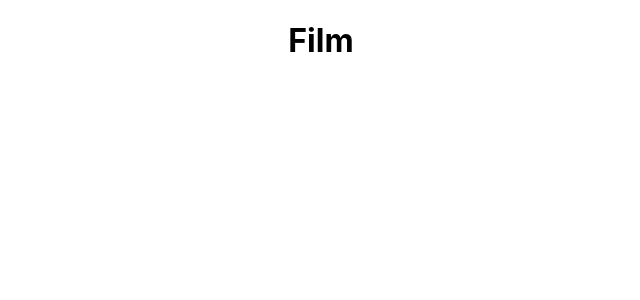
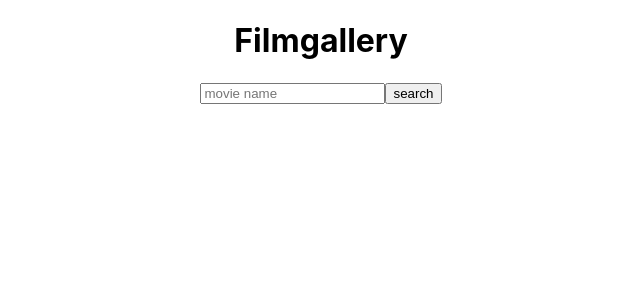
Before and after one commit to saraks00/UIN23AK4_moviesearch_SKStensrud, a React (Create React App) app in the folder moviesearch/: page / in a window 1280 px wide. Shown: the top 300 px of the page, without its empty margins (319-959 px from the left). Built offline with nearby package versions, Linux system fonts and the light colour scheme.

Commit message:
made components and put in some information

```diff
--- a/moviesearch/package.json
+++ b/moviesearch/package.json
@@ -6,8 +6,10 @@
     "@testing-library/jest-dom": "^5.16.5",
     "@testing-library/react": "^13.4.0",
     "@testing-library/user-event": "^13.5.0",
+    "axios": "^1.3.4",
     "react": "^18.2.0",
     "react-dom": "^18.2.0",
+    "react-router-dom": "^6.9.0",
     "react-scripts": "5.0.1",
     "web-vitals": "^2.1.4"
   },
--- a/moviesearch/src/App.js
+++ b/moviesearch/src/App.js
@@ -1,10 +1,12 @@
 import logo from './logo.svg';
 import './App.css';
+import MovieCards from './Components/MovieCards';
 
 function App() {
   return (
     <div className="App">
-      <h1>Film</h1>
+      <h1>Filmgallery</h1>
+      <MovieCards />
     </div>
   );
 }
--- /dev/null
+++ b/moviesearch/src/Components/MovieCards.js
@@ -0,0 +1,46 @@
+import React, {useState, useEffect} from 'react'
+import axios from 'axios'
+
+
+const api = 'http://www.omdbapi.com/?'
+
+const apiKey = 'apikey=[eeca3438]&'
+
+const MovieCards = () => {
+    const [name, setName] = useState("")
+    const [movies, setMovies] = useState([])
+
+    const getInfo = () => {
+        axios.get(api + apiKey + `&s=${name}` + "&type=movie" + "&page=1").then((mov) => {if (mov) {setMovies(mov.data.search)}})
+    }
+
+    const handleSubmit = (event) => {
+        event.preventDefault()
+        movieList()
+    }
+
+
+
+    return(
+        <div>
+            <form>
+                <input type='text' name='name' placeholder='movie name' onChange={(event) => setName(event.target.value)}/>
+                <button type='submit' onClick={(event) => handleSubmit(event)}>search</button>
+            </form>
+            {movies ?
+            <section>
+                {movies.map(movie => (
+                    <article key={movie.imdbID} className="movie">
+                        <img src={movie.Poster} alt={movie.Title} />
+                        <h2>{movie.Title}</h2>
+                        <button className='detailBtn'>Details</button>
+                    </article>
+                ))}
+            </section>
+            : null}
+        </div>
+
+    )
+}
+
+export default MovieCards
```
Also changed, not shown: moviesearch/src/Components/MovieCard.js (added, +13 -0 lines), 1 other file (tests, documents, lock files or other folders).
